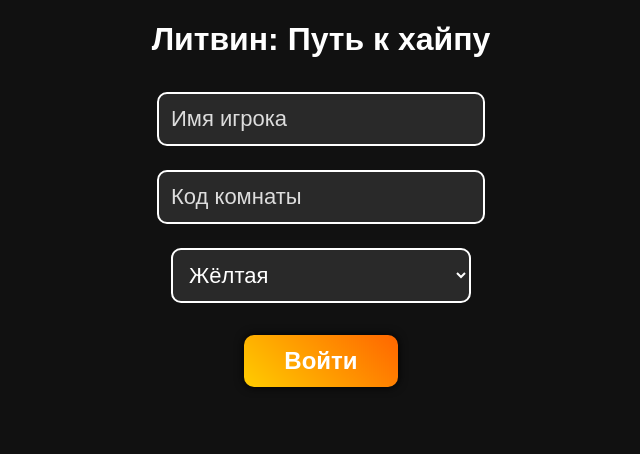
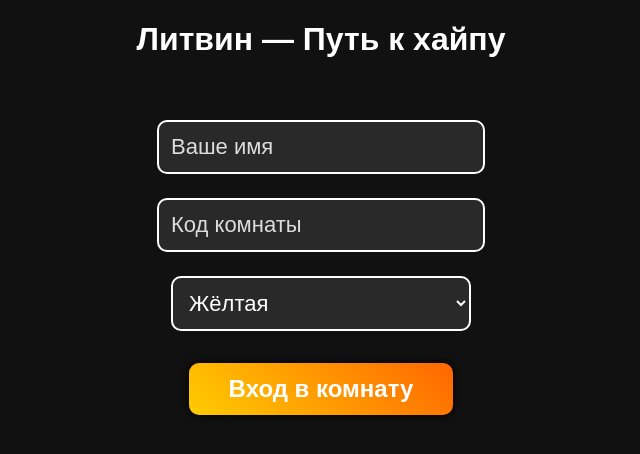
Before and after one commit to pupinupi/Litmhype-, a website: page public/index.html in a window 1280 px wide. Shown: the whole page, without its empty margins (319-959 px from the left). Drawn offline with Linux system fonts and the light colour scheme.

Commit message:
Update index.html

```diff
--- a/public/index.html
+++ b/public/index.html
@@ -2,35 +2,43 @@
 <html>
 <head>
 <meta charset="UTF-8">
-<title>Литвин: Путь к хайпу</title>
+<title>Litvin Hype - Лобби</title>
 <link rel="stylesheet" href="style.css">
 </head>
 <body>
-<h1>Литвин: Путь к хайпу</h1>
 
-<input id="name" placeholder="Имя игрока"><br>
-<input id="room" placeholder="Код комнаты"><br>
+<h1>Литвин — Путь к хайпу</h1>
 
+<div id="lobbyContainer">
+<input type="text" id="name" placeholder="Ваше имя"><br>
+<input type="text" id="room" placeholder="Код комнаты"><br>
 <select id="color">
-<option value="yellow">Жёлтая</option>
-<option value="red">Красная</option>
-<option value="blue">Синяя</option>
-<option value="purple">Фиолетовая</option>
+    <option value="yellow">Жёлтая</option>
+    <option value="red">Красная</option>
+    <option value="blue">Синяя</option>
+    <option value="purple">Фиолетовая</option>
 </select><br>
-
-<button onclick="join()">Войти</button>
+<button id="enter">Вход в комнату</button>
+</div>
 
 <script>
-function join(){
-    const name=document.getElementById("name").value
-    const room=document.getElementById("room").value
-    const color=document.getElementById("color").value
-    if(!name||!room){alert("Введите имя и код комнаты");return;}
-    localStorage.setItem("name",name)
-    localStorage.setItem("room",room)
-    localStorage.setItem("color",color)
-    window.location="room.html"
+document.getElementById("enter").onclick = () => {
+    const name = document.getElementById("name").value.trim();
+    const room = document.getElementById("room").value.trim();
+    const color = document.getElementById("color").value;
+
+    if(!name || !room){
+        alert("Введите имя и код комнаты!");
+        return;
+    }
+
+    localStorage.setItem("name", name);
+    localStorage.setItem("room", room);
+    localStorage.setItem("color", color);
+
+    window.location.href = "room.html";
 }
 </script>
+
 </body>
 </html>
```
